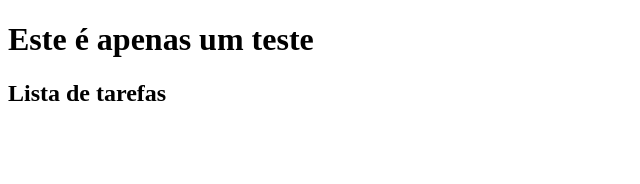
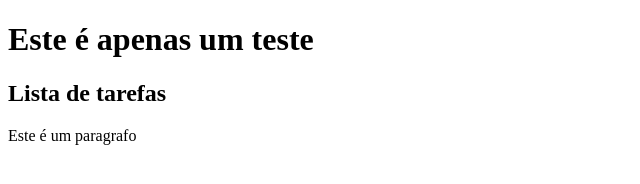
Before and after one commit to HikariCorallium/Primeiro-Reposit-rio, a plain HTML site: page index.html in a window 1280 px wide. Shown: the whole page, without its empty margins (0-640 px from the left). Drawn offline with Linux system fonts and the light colour scheme.

Commit message:
Adicionado um paragrafo

```diff
--- a/index.html
+++ b/index.html
@@ -8,5 +8,6 @@
 <body>
     <h1>Este é apenas um teste</h1>
     <h2>Lista de tarefas</h2>
+    <p> Este é um paragrafo</p>
 </body>
 </html>
```
